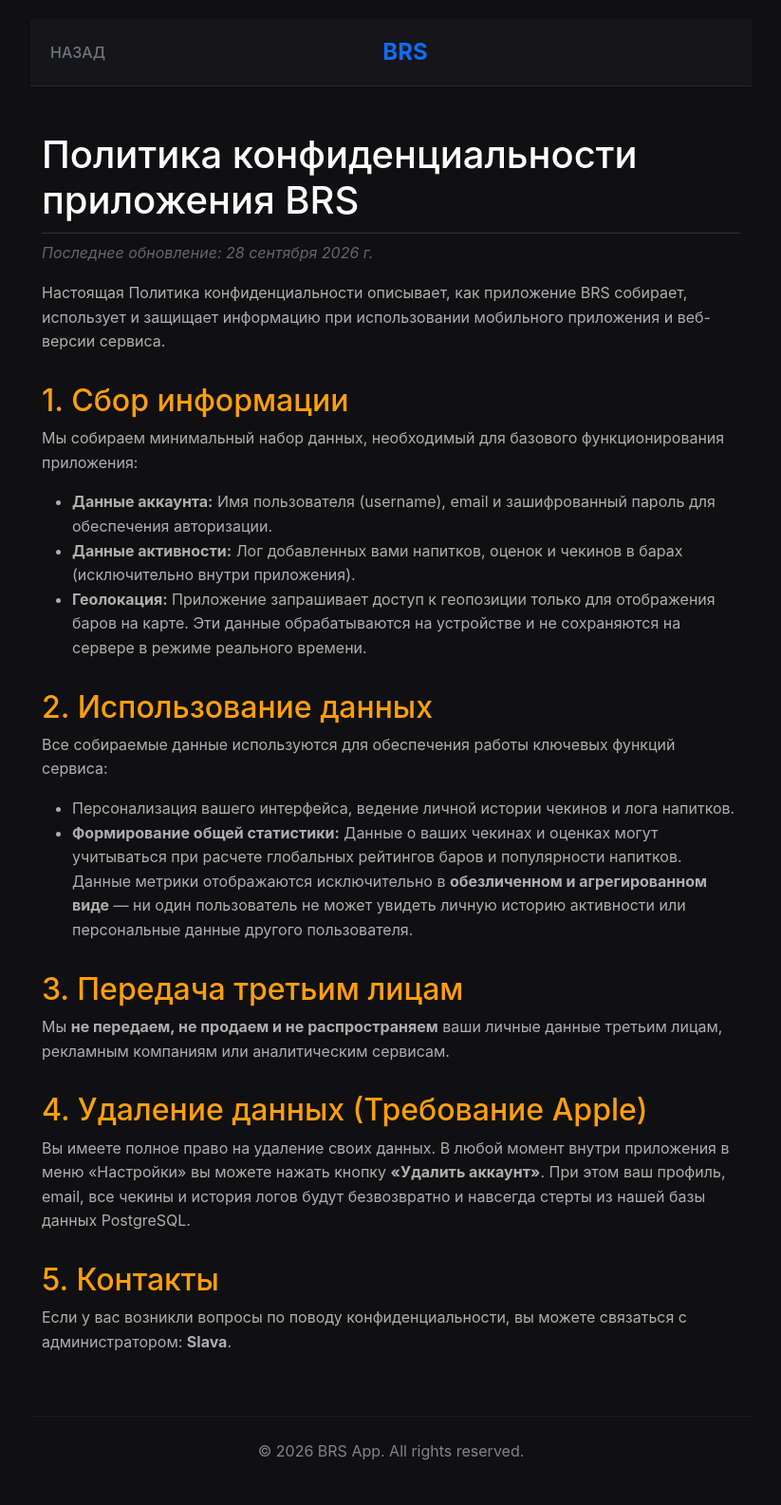
After one commit to slolvin/BRS, a Flask app: page /privacy in a window 1280 px wide. The commit adds this page. Shown: the whole page at 95% size, without its empty margins (228-1051 px from the left). Run offline with Flask 3, Linux system fonts and the light colour scheme; parts of the project's set-up code (start-up, migrations or seed data) failed here and were passed over; some libraries are stand-ins or nearby versions.

Commit message:
Add user remove and data privacy info

```diff
--- a/app/main/views.py
+++ b/app/main/views.py
@@ -26,6 +26,22 @@ def allowed_file(filename):
         "." in filename
         and filename.rsplit(".", 1)[1].lower() in Config.ALLOWED_EXTENSIONS
     )
+
+@main.route('/privacy')
+def privacy_policy():
+    """Умный роут политики конфиденциальности для веба и iOS"""
+    user_agent = request.headers.get('User-Agent', '').lower()
+
+    # Проверяем, идет ли запрос от iPhone/Swift-приложения
+    is_mobile_app = 'iphone' in user_agent or 'brs' in user_agent or 'cfnetwork' in user_agent
+
+    if is_mobile_app:
+        # Отдаем изолированную красивую страницу без лишних меню сайтов
+        return render_template('privacy.html')
+    else:
+        # Для обычного веба отдаем страницу, «завернутую» в вашу общую оболочку
+        # Чтобы не создавать два файла, мы можем передать параметр или просто обернуть
+        return render_template('privacy_web.html')
 
 
 @main.route("/user/<username>")
--- /dev/null
+++ b/app/templates/privacy.html
@@ -0,0 +1,45 @@
+<!DOCTYPE html>
+<html lang="ru">
+<head>
+    <meta charset="UTF-8">
+    <meta name="viewport" content="width=device-width, initial-scale=1.0">
+    <title>Политика конфиденциальности — BRS</title>
+    <style>
+        body { font-family: -apple-system, BlinkMacSystemFont, "Segoe UI", Roboto, Helvetica, Arial, sans-serif; line-height: 1.6; color: #f5f5f7; background-color: #101012; padding: 20px; max-width: 800px; margin: 0 auto; }
+        h1 { color: #ffffff; border-bottom: 1px solid #333; padding-bottom: 10px; }
+        h2 { color: #ff9f0a; margin-top: 30px; }
+        p, li { color: #aeaeae; }
+        .date { font-style: italic; color: #666; }
+    </style>
+</head>
+<body>
+    <h1>Политика конфиденциальности приложения BRS</h1>
+    <p class="date">Последнее обновление: 28 сентября 2026 г.</p>
+
+    <p>Настоящая Политика конфиденциальности описывает, как приложение BRS собирает, использует и защищает информацию при использовании мобильного приложения и веб-версии сервиса.</p>
+
+    <h2>1. Сбор информации</h2>
+    <p>Мы собираем минимальный набор данных, необходимый для базового функционирования приложения:</p>
+    <ul>
+        <li><strong>Данные аккаунта:</strong> Имя пользователя (username), email и зашифрованный пароль для обеспечения авторизации.</li>
+        <li><strong>Данные активности:</strong> Лог добавленных вами напитков, оценок и чекинов в барах (исключительно внутри приложения).</li>
+        <li><strong>Геолокация:</strong> Приложение запрашивает доступ к геопозиции только для отображения баров на карте. Эти данные обрабатываются на устройстве и не сохраняются на сервере в режиме реального времени.</li>
+    </ul>
+
+    <h2>2. Использование данных</h2>
+    <p>Все собираемые данные используются для обеспечения работы ключевых функций сервиса:</p>
+    <ul>
+        <li>Персонализация вашего интерфейса, ведение личной истории чекинов и лога напитков.</li>
+        <li><strong>Формирование общей статистики:</strong> Данные о ваших чекинах и оценках могут учитываться при расчете глобальных рейтингов баров и популярности напитков. Данные метрики отображаются исключительно в <strong>обезличенном и агрегированном виде</strong> — ни один пользователь не может увидеть личную историю активности или персональные данные другого пользователя.</li>
+    </ul>
+
+    <h2>3. Передача третьим лицам</h2>
+    <p>Мы <strong>не передаем, не продаем и не распространяем</strong> ваши личные данные третьим лицам, рекламным компаниям или аналитическим сервисам.</p>
+
+    <h2>4. Удаление данных (Требование Apple)</h2>
+    <p>Вы имеете полное право на удаление своих данных. В любой момент внутри приложения в меню «Настройки» вы можете нажать кнопку <strong>«Удалить аккаунт»</strong>. При этом ваш профиль, email, все чекины и история логов будут безвозвратно и навсегда стерты из нашей базы данных PostgreSQL.</p>
+
+    <h2>5. Контакты</h2>
+    <p>Если у вас возникли вопросы по поводу конфиденциальности, вы можете связаться с администратором: <strong>Slava</strong>.</p>
+</body>
+</html>
--- /dev/null
+++ b/app/templates/privacy_web.html
@@ -0,0 +1,54 @@
+<!DOCTYPE html>
+<html lang="en" data-bs-theme="dark">
+<head>
+    <meta charset="utf-8">
+    <meta name="viewport" content="width=device-width, initial-scale=1">
+    <title>Privacy Policy - BRS</title>
+    <!-- Загружаем стили Bootstrap и иконки, как в вашем основном проекте -->
+    {{ bootstrap.load_css() }}
+    <!-- <link rel="stylesheet" href="https://jsdelivr.net"> -->
+    <style>
+        body {
+            background-color: #101012; /* Фирменный глубокий темный фон */
+            color: #aeaeae;
+        }
+        .privacy-navbar {
+            background-color: #161618;
+            border-bottom: 1px solid rgba(255, 255, 255, 0.08);
+        }
+    </style>
+</head>
+<body class="min-vh-100 d-flex flex-column">
+
+    <!-- 🛠️ НАША НОВАЯ МИНИ-ШАПКА (Растягивается на весь экран) -->
+    <nav class="privacy-navbar py-3 shadow-sm w-100">
+        <div class="container d-flex align-items-center justify-content-between">
+
+            <!-- Кнопка Назад (Ведет на главную страницу сайта) -->
+            <a href="/" class="btn btn-link text-secondary text-decoration-none d-inline-flex align-items-center g-2 ps-0">
+                <i class="bi bi-arrow-left fs-5 me-2"></i>
+                <span class="fw-medium text-uppercase fs-7">Назад</span>
+            </a>
+
+            <!-- Логотип строго по центру -->
+            <span class="navbar-brand fw-bold text-primary tracking-wider fs-4 mb-0" style="margin-right: 50px;">BRS</span>
+
+            <!-- Пустышка справа для идеального центрирования флекс-бокса -->
+            <div></div>
+
+        </div>
+    </nav>
+
+    <!-- ОСНОВНОЙ КОНТЕНТ ПОЛИТИКИ -->
+    <main class="flex-grow-1 container my-5" style="max-width: 800px;">
+        <!-- Встраиваем чистый текст политики из privacy.html -->
+        {% include 'privacy.html' %}
+    </main>
+
+    <!-- Простейший аккуратный футер -->
+    <footer class="py-4 text-center border-top border-secondary border-opacity-10 mt-auto">
+        <span class="font-mono fs-8 opacity-50">© 2026 BRS App. All rights reserved.</span>
+    </footer>
+
+</body>
+</html>
```
Also changed, not shown: app/api/authentication.py (+17 -1 lines), app/api/users.py (+23 -1 lines), app/models.py (+20 -4 lines), app/templates/base.html (+32 -38 lines).
